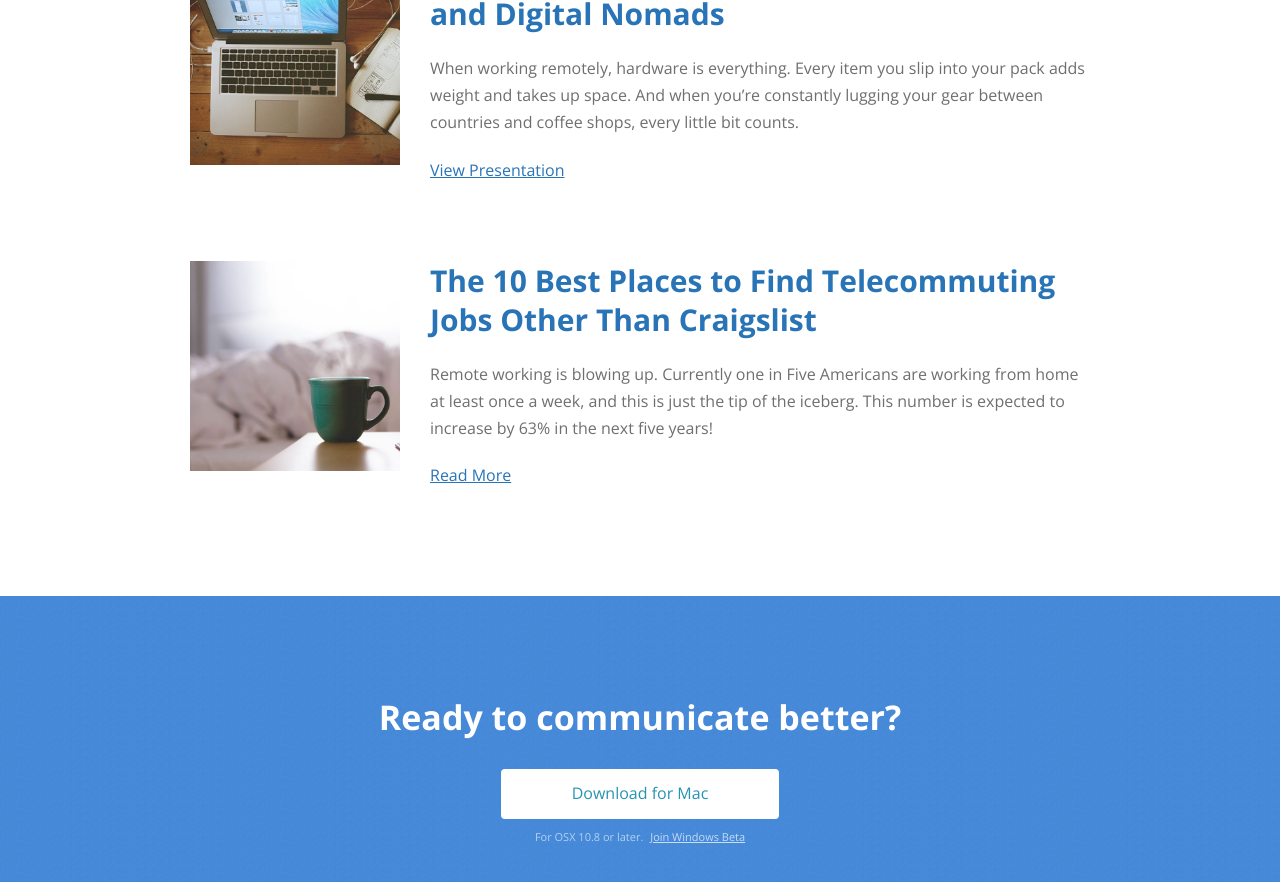
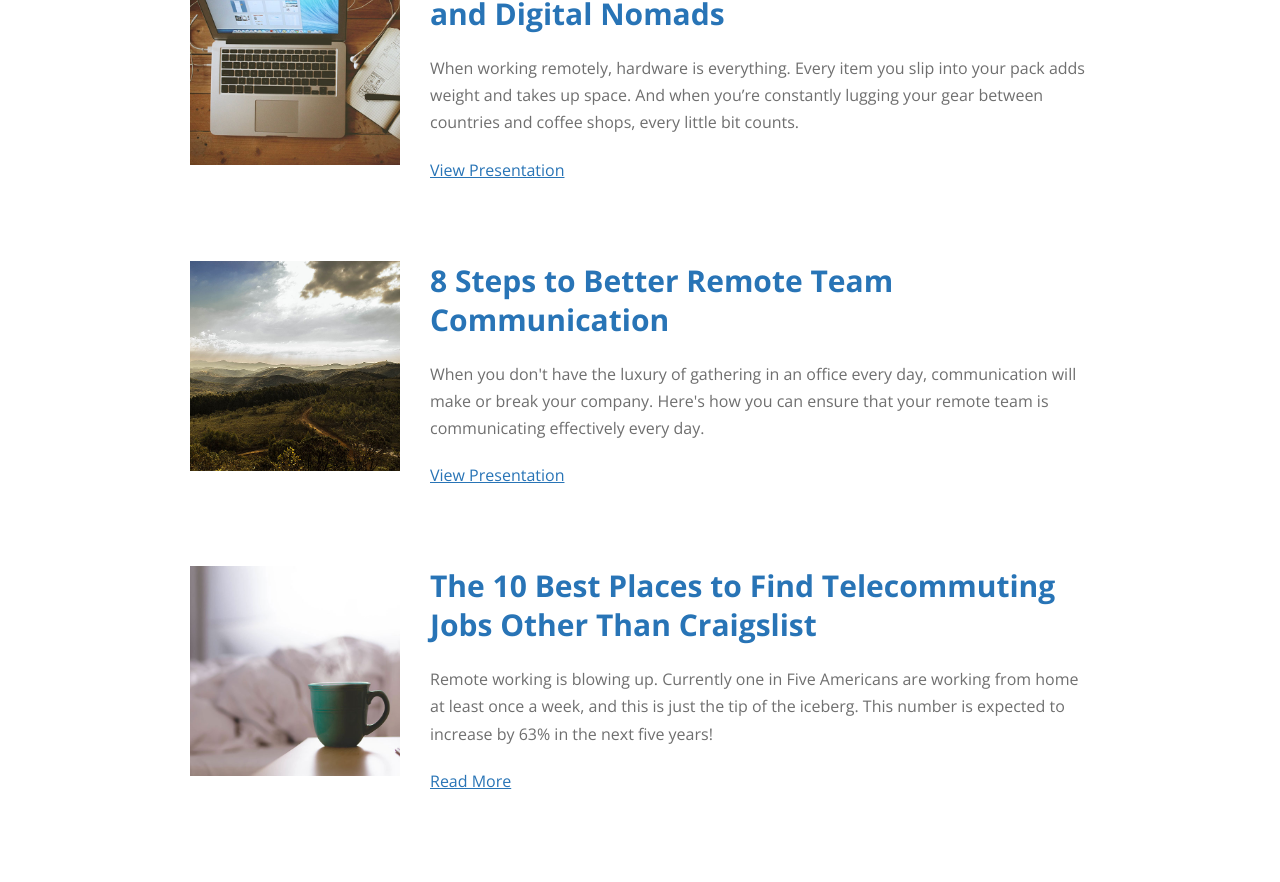
Before and after one commit to speak/website, a Jekyll site: the page built from resources/index.html, in a window 1280 px wide and 900 px high, scrolled down 431 px. Shown: the top 882 px of the window. Built offline with Jekyll 4.4.1, drawn with Linux system fonts in a browser that asks for light colours; nearby versions of some CDN libraries; a script that is not in the unit is left out.

Commit message:
added new slideshare to resources page

```diff
--- a/resources/index.html
+++ b/resources/index.html
@@ -17,6 +17,16 @@ layout: page
         </p>
         <a href="http://www.slideshare.net/speak_io/10-musthave-items-for-remote-workers-and-digital-nomads-51783026">View Presentation</a>
       </li>
+
+      <li>
+        <img src="/images/resources/8-steps-cover.jpg" />
+        <h2><a href="http://www.slideshare.net/speak_io/10-musthave-items-for-remote-workers-and-digital-nomads-51783026">8 Steps to Better Remote Team Communication</a></h2>
+        <p>
+          When you don't have the luxury of gathering in an office every day, communication will make or break your company. Here's how you can ensure that your remote team is communicating effectively every day.
+        </p>
+        <a href="http://www.slideshare.net/speak_io/8-steps-to-better-remote-team-communication">View Presentation</a>
+      </li>
+
       <li>
         <img src="/images/resources/craigslist-cover.jpg" />
         <h2><a href="http://blog.speak.io/the-10-best-places-to-find-telecommuting-jobs-other-than-craigslist/">The 10 Best Places to Find Telecommuting Jobs Other Than Craigslist</a></h2>
```
Also changed, not shown: images/resources/8-steps-cover.jpg (added).
